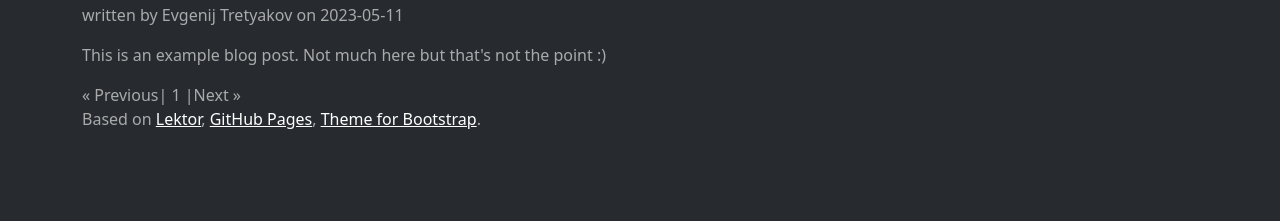
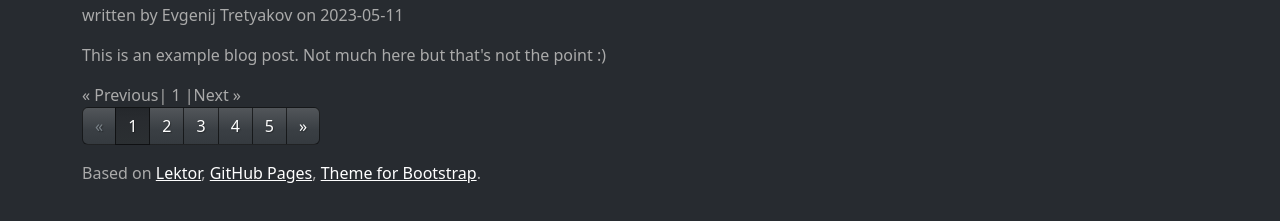
Before and after one commit to Tretyak0ff/tretyak0ff.github.io, a plain HTML site: page blog/index.html in a window 1280 px wide. Shown: the part 103-324 px from the top of the page. Drawn offline with Linux system fonts and the light colour scheme.

Commit message:
deploy: 7488be615912f11444453f395968d563637e1ee0

```diff
--- a/blog/index.html
+++ b/blog/index.html
@@ -68,6 +68,9 @@
   <div class="container">
 
 
+  <div class="bs-component">
+    <div>
+
 
   <div class="blog-post">
 
@@ -98,6 +101,33 @@
   </div>
 
 
+      <ul class="pagination">
+        <li class="page-item disabled">
+          <a class="page-link" href="#">&laquo;</a>
+        </li>
+        <li class="page-item active">
+          <a class="page-link" href="#">1</a>
+        </li>
+        <li class="page-item">
+          <a class="page-link" href="#">2</a>
+        </li>
+        <li class="page-item">
+          <a class="page-link" href="#">3</a>
+        </li>
+        <li class="page-item">
+          <a class="page-link" href="#">4</a>
+        </li>
+        <li class="page-item">
+          <a class="page-link" href="#">5</a>
+        </li>
+        <li class="page-item">
+          <a class="page-link" href="#">&raquo;</a>
+        </li>
+
+      </ul>
+    </div>
+  </div>
+
   </div>
 
 
```
Also changed, not shown: 1 other file.
